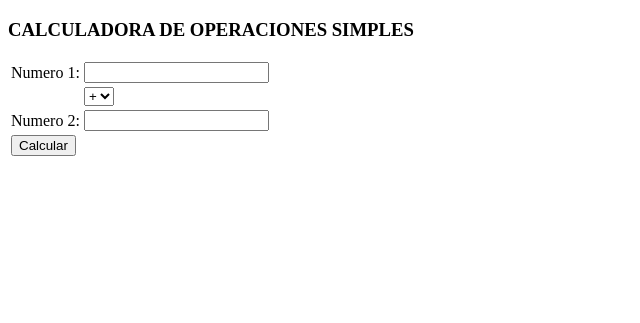
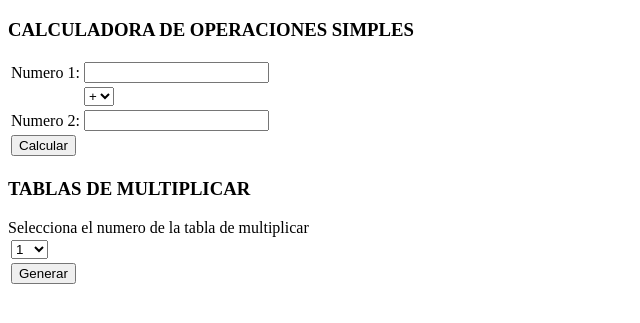
Before and after one commit to RicardoGenaroBardomiano/TRABAJOS, a PHP site: page / in a window 1280 px wide. Shown: the top 323 px of the page, without its empty margins (0-640 px from the left). Run offline with PHP 8.4, Linux system fonts and the light colour scheme.

Commit message:
Se agrego el ultimo modulo de indes.php

```diff
--- a/index.php
+++ b/index.php
@@ -25,14 +25,37 @@
 		<td>Numero 2: </td><td><input type="text" name="Numero2"></td>
 	</tr>
 	<tr>
-		<td> <input type="submit" value="Calcular"> </td>
+		<td> <input type="submit" name="cal" value="Calcular"> </td>
 	</tr>
 </table>
+</form>
+<H3>TABLAS DE MULTIPLICAR</H3>
+<form action="index.php" method="POST">
+Selecciona el numero de la tabla de multiplicar
+	<table>
+	<td>
+		<select name="NumT">
+			<option value="1">1</option>
+			<option value="2">2</option>
+			<option value="3">3</option>
+			<option value="4">4</option>
+			<option value="5">5</option>
+			<option value="6">6</option>
+			<option value="7">7</option>
+			<option value="8">8</option>
+			<option value="9">9</option>
+			<option value="10">10</option>
+		</select>
+	</td>
+	<tr>
+		<td> <input type="submit" name="gen" value="Generar"> </td>
+	</tr>
+	</table>
 </form>
 </body>
 </html>
 <?php
-	if($_POST){
+	if(isset($_POST['cal'])){
 		if($_POST['Oper']==1){
 			$num1 = $_POST['Numero1'];
 			$num2 = $_POST['Numero2'];
@@ -58,4 +81,12 @@
 			echo "El resultado es: ".$suma;
 		}
 	}
+	if(isset($_POST['gen'])){
+		for ($i = 1; $i <= 10; $i++) {
+			$m = $_POST['NumT'];
+			$mul = $m * $i;
+			echo $_POST['NumT']." x ".$i." = ".$mul;
+			echo "<br>";
+		}
+	}
 ?>
```
